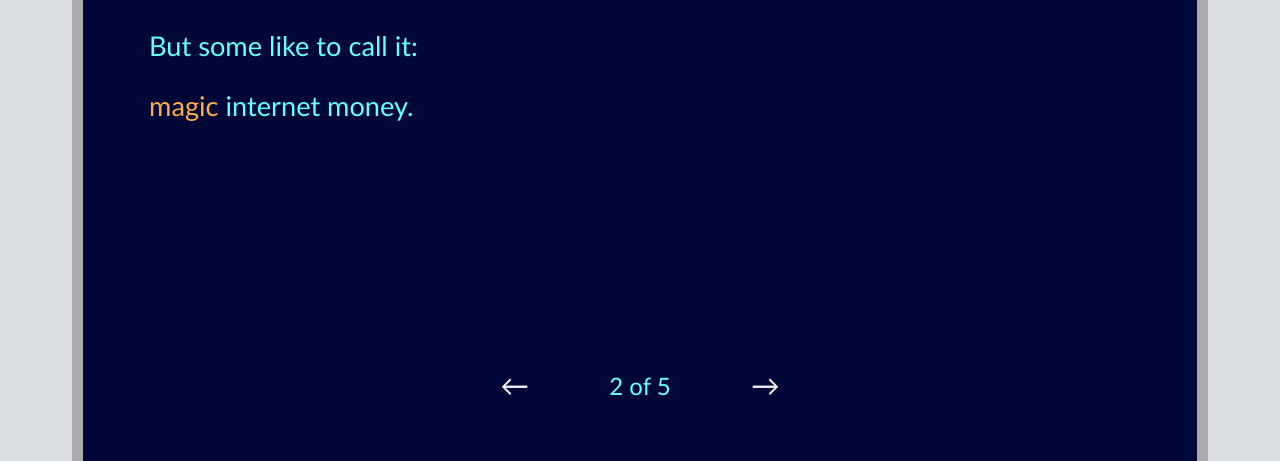
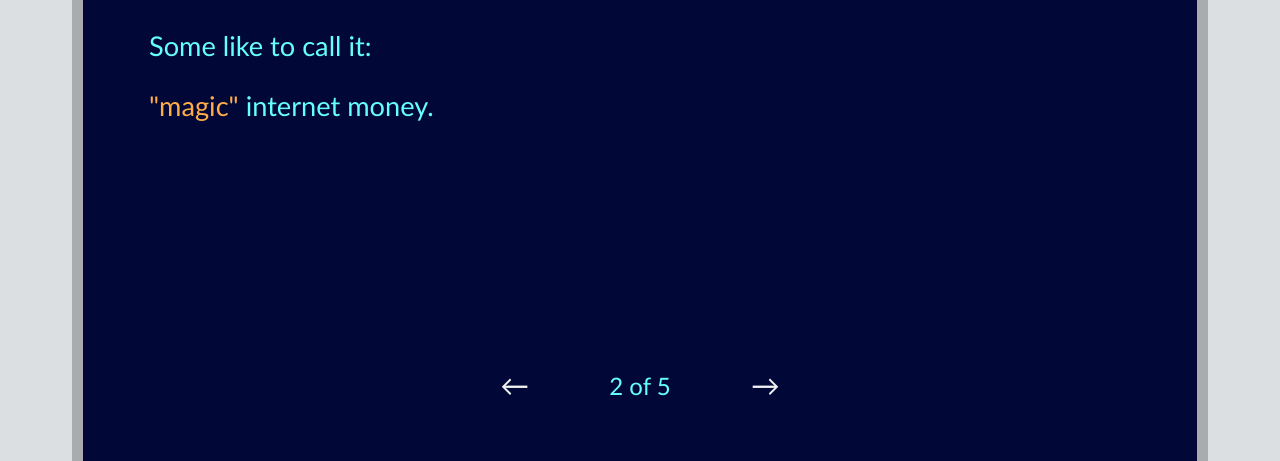
Before and after one commit to cyberspacepaper/cyberspacepaper, a plain HTML site: page pages/index.html in a window 1280 px wide. Shown: the part 339-800 px from the top of the page. Drawn offline with Linux system fonts and the light colour scheme.

Commit message:
pages
computer-screen-like

```diff
--- a/pages/index.html
+++ b/pages/index.html
@@ -31,8 +31,8 @@
         </nav>
         <!---end navigation--->
         <h1>Bitcoin is internet money.</h1>
-        <p>But some like to call it:</p>
-        <p><span class="orange">magic</span> internet money.</p>
+        <p>Some like to call it:</p>
+        <p><span class="orange">"magic"</span> internet money.</p>
         <!---pagination--->
         <div class="pagination">
           <a href="../index.html" alt="previous page" class="button">&slarr;&nbsp;</a>
```
